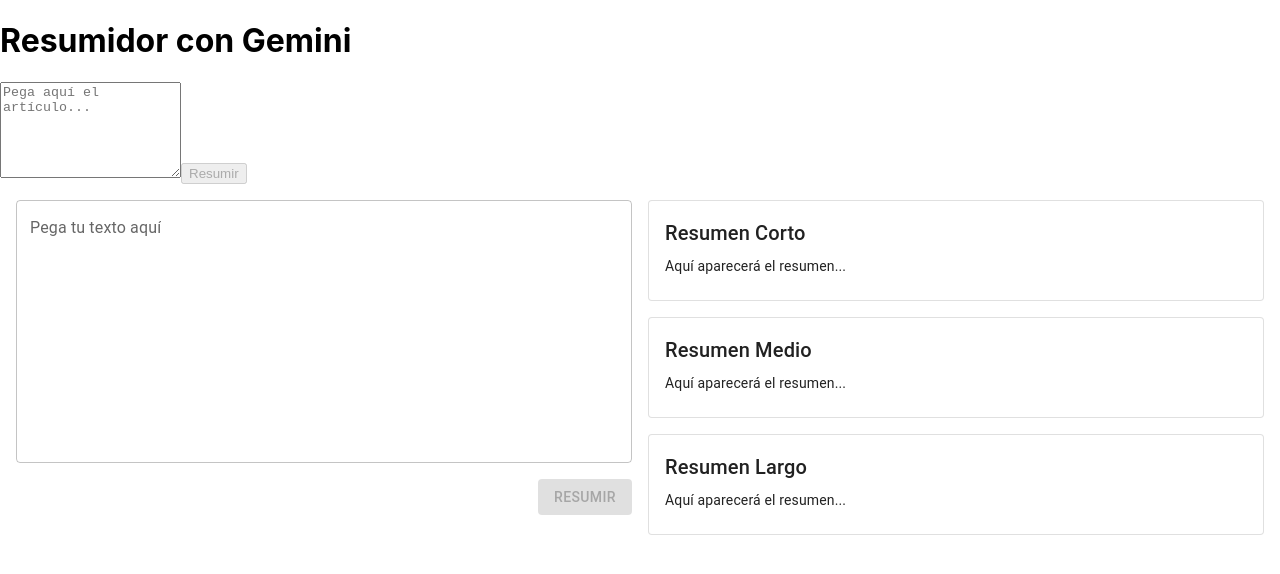
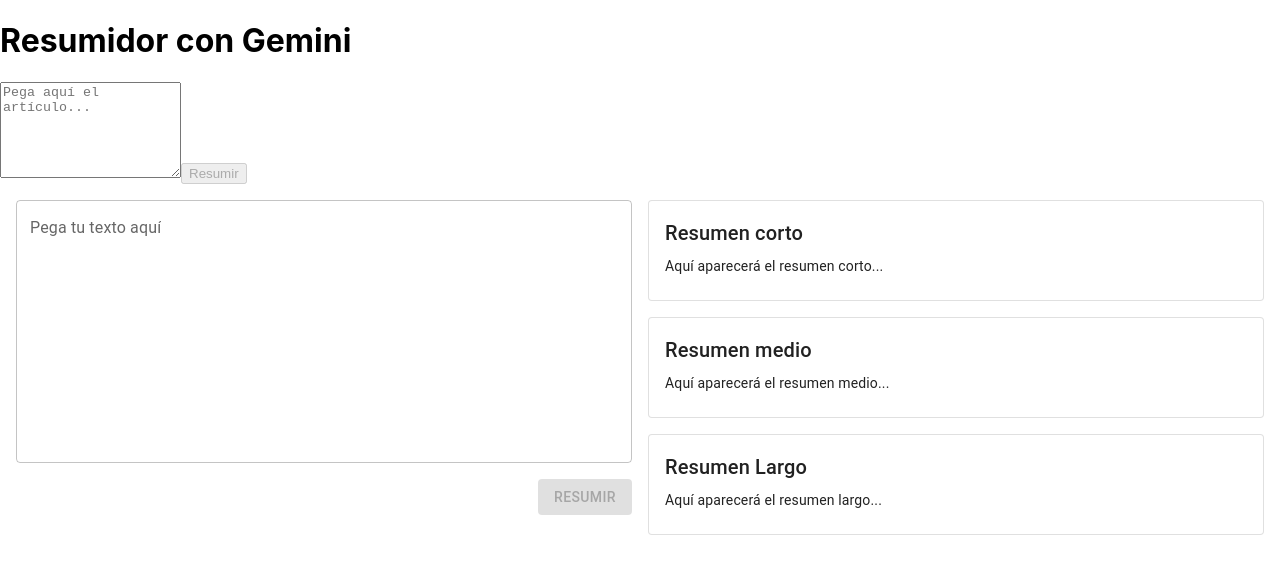
Before and after one commit to yilmarDev/resumidor-gemini, a React (Create React App) app: page / in a window 1280 px wide. Shown: the top 574 px of the page. Built offline with nearby package versions, Linux system fonts and the light colour scheme; no server answers.

Commit message:
🚧 Integrating UI and logic

```diff
--- a/src/resumer/components/GeminiResumer.tsx
+++ b/src/resumer/components/GeminiResumer.tsx
@@ -8,38 +8,25 @@
   const [input, setInput] = useState('');
   const [summary, setSummary] = useState('');
 
+  const [shortSummary, setShortSummary] = useState<string>('');
+  const [mediumSummary, setMediumSummary] = useState<string>('');
+  const [longSummary, setLongSummary] = useState<string>('');
+
   const geminiResumeGetter = useGetGeminiResumeQuery(input);
-  console.log('Resumen: ', geminiResumeGetter.data);
+
+  const handleSummarize = async () => {
+    if (geminiResumeGetter.data) {
+      const obj = geminiResumeGetter.data;
+      const str = JSON.stringify(geminiResumeGetter.data);
+
+      console.log('Resumen: ', obj.candidates);
+      setSummary(str);
+    }
+  };
 
   useEffect(() => {
-    if (geminiResumeGetter.data)
-      setSummary(JSON.stringify(geminiResumeGetter.data));
+    handleSummarize();
   }, [geminiResumeGetter]);
-
-  // const GEMINI_API =
-  //   'https://generativelanguage.googleapis.com/v1beta/models/gemini-2.0-flash:generateContent';
-  // const API_KEY = process.env.REACT_APP_GEMINI_API_KEY;
-
-  const handleSummarize = async () => {
-    // try {
-    //   const res = await axios.post(`${GEMINI_API}?key=${API_KEY}`, {
-    //     contents: [
-    //       {
-    //         parts: [
-    //           {
-    //             text: `Resume este texto en 3 versiones (corto, medio, largo):\n\n${input}`,
-    //           },
-    //         ],
-    //       },
-    //     ],
-    //   });
-    //   // console.log('Respuesta', res.data.candidates);
-    //   console.log('Respuesta', res);
-    //   setSummary(JSON.stringify(res.data, null, 2));
-    // } catch (err) {
-    //   console.error(err);
-    // }
-  };
 
   return (
     <div className="min-h-screen flex flex-col items-center justify-center p-6 bg-gray-100">
--- a/src/resumer/components/TextSummarizerView.tsx
+++ b/src/resumer/components/TextSummarizerView.tsx
@@ -16,16 +16,16 @@
   short?: string;
   medium?: string;
   long?: string;
+  isLoading?: boolean;
 }
 
-export const TextSummarizerView = () => {
+export const TextSummarizerView = ({
+  short = 'Aquí aparecerá el resumen corto...',
+  medium = 'Aquí aparecerá el resumen medio...',
+  long = 'Aquí aparecerá el resumen largo...',
+  isLoading,
+}: TextSummarizerViewProps) => {
   const [inputText, setInputText] = useState('');
-  const [loading, setLoading] = useState(false);
-  const [summaries, setSummaries] = useState<{
-    short?: string;
-    medium?: string;
-    long?: string;
-  }>({});
 
   return (
     <Box sx={{ flexGrow: 1, p: 2 }}>
@@ -44,35 +44,48 @@
             <Button
               variant="contained"
               color="primary"
-              disabled={!inputText || loading}
+              disabled={!inputText || isLoading}
               onClick={() => console.log('object')}
             >
-              {loading ? <CircularProgress size={24} /> : 'Resumir'}
+              {isLoading ? <CircularProgress size={24} /> : 'Resumir'}
             </Button>
           </Box>
         </Grid>
 
         <Grid size={{ xs: 12, md: 6 }}>
           <Grid container spacing={2}>
-            {['short', 'medium', 'long'].map((type) => (
-              <Grid size={{ xs: 12 }} key={type}>
+            <Grid size={{ xs: 12 }}>
               <Card variant="outlined">
                 <CardContent>
                   <Typography variant="h6" gutterBottom>
-                      {type === 'short'
-                        ? 'Resumen Corto'
-                        : type === 'medium'
-                        ? 'Resumen Medio'
-                        : 'Resumen Largo'}
+                    Resumen corto
                   </Typography>
-                    <Typography variant="body2">
-                      {summaries[type as keyof typeof summaries] ||
-                        'Aquí aparecerá el resumen...'}
-                    </Typography>
+                  <Typography variant="body2">{short}</Typography>
                 </CardContent>
               </Card>
             </Grid>
-            ))}
+
+            <Grid size={{ xs: 12 }}>
+              <Card variant="outlined">
+                <CardContent>
+                  <Typography variant="h6" gutterBottom>
+                    Resumen medio
+                  </Typography>
+                  <Typography variant="body2">{medium}</Typography>
+                </CardContent>
+              </Card>
+            </Grid>
+
+            <Grid size={{ xs: 12 }}>
+              <Card variant="outlined">
+                <CardContent>
+                  <Typography variant="h6" gutterBottom>
+                    Resumen Largo
+                  </Typography>
+                  <Typography variant="body2">{long}</Typography>
+                </CardContent>
+              </Card>
+            </Grid>
           </Grid>
         </Grid>
       </Grid>
--- a/src/resumer/services/actions.ts
+++ b/src/resumer/services/actions.ts
@@ -1,12 +1,12 @@
 import { geminiApi } from '../../shared/api/geminiApi';
-import { GeminiResumeResponse } from '../interfaces/gemini';
+import { GeminiResponseAPIv2 } from '../interfaces/gemini';
 
 const API_KEY = process.env.REACT_APP_GEMINI_API_KEY;
 
 export const getGeminiResume = async (
   input: string
-): Promise<GeminiResumeResponse> => {
-  const { data } = await geminiApi.post<GeminiResumeResponse>(
+): Promise<GeminiResponseAPIv2> => {
+  const { data } = await geminiApi.post<GeminiResponseAPIv2>(
     `gemini-2.0-flash:generateContent?key=${API_KEY}`,
     {
       contents: [
```
Also changed, not shown: src/resumer/interfaces/gemini.ts (+38 -0 lines). Lines whose indentation alone changed are shown as unchanged.
